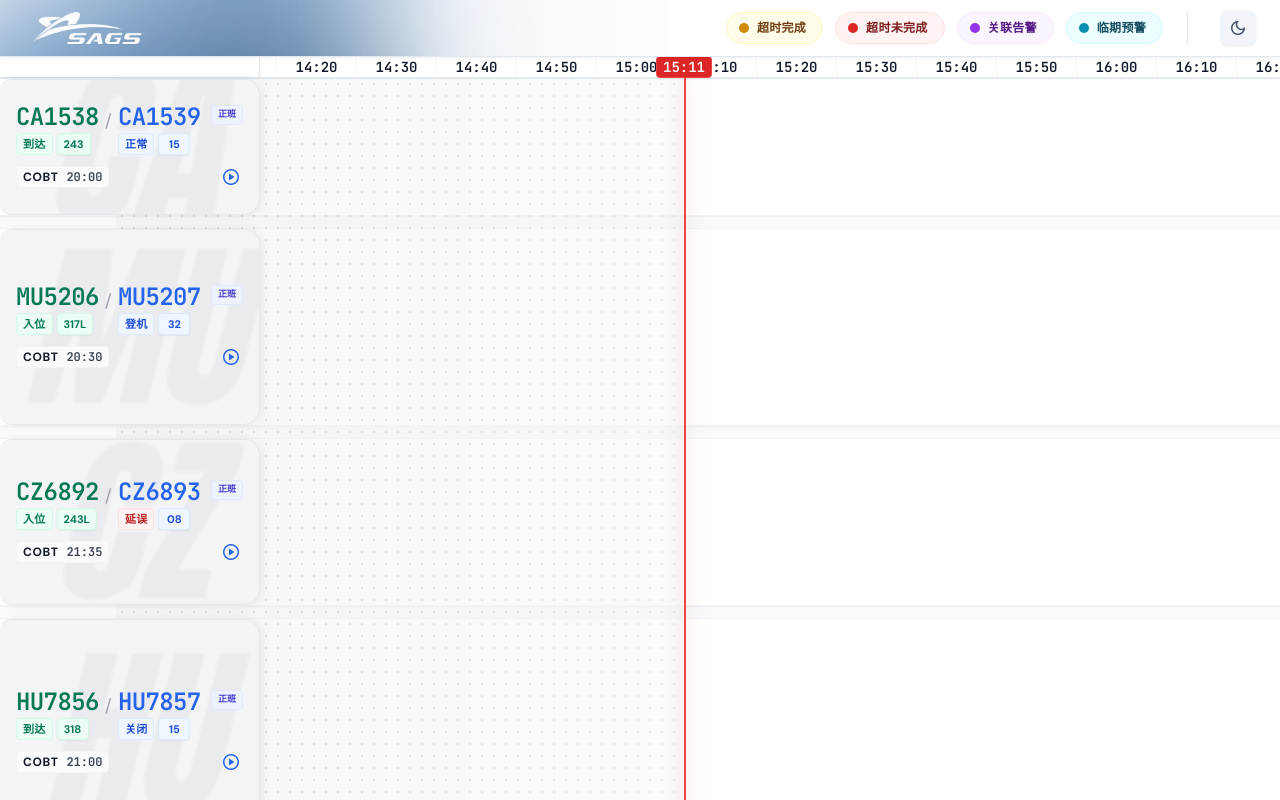
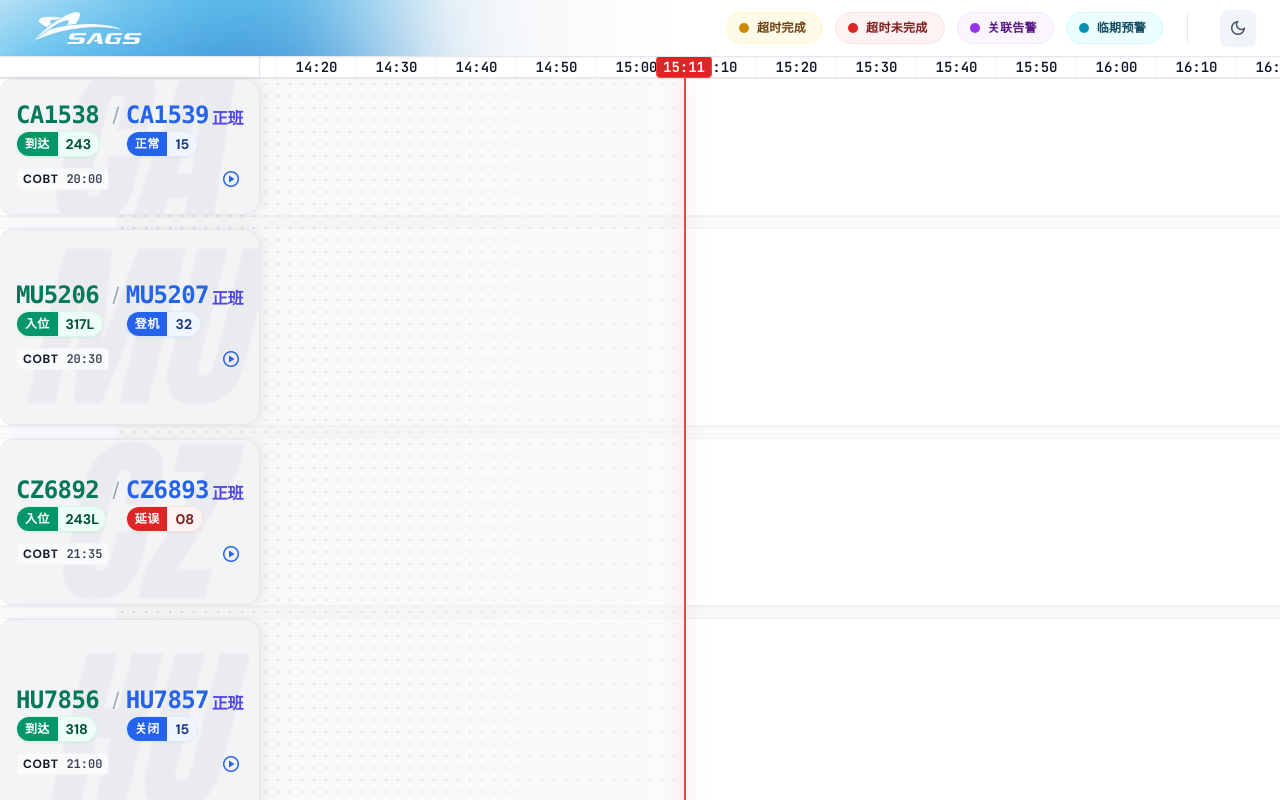
Before and after one commit to fwilyair/flight-ops-center, a React (Vite) app: page / in a window 1280 px wide. Built offline with nearby package versions, Linux system fonts and the light colour scheme.

Commit message:
chore: bump version to 0.1.0 and update README

```diff
--- a/components/GanttRow.tsx
+++ b/components/GanttRow.tsx
@@ -25,17 +25,17 @@ const FlightStatusBadge = ({ status, type = 'ARR' }: { status: string; type?: 'A
 
 const FlightTypeBadge = ({ type }: { type: FlightType }) => {
     const map: Record<FlightType, { label: string; style: string }> = {
-        'REG': { label: '正班', style: 'bg-indigo-50 text-indigo-700 border-indigo-100' },
-        'CARGO': { label: '货班', style: 'bg-purple-50 text-purple-700 border-purple-100' },
-        'EXTRA': { label: '加班', style: 'bg-orange-50 text-orange-700 border-orange-100' },
-        'FERRY': { label: '调机', style: 'bg-cyan-50 text-cyan-700 border-cyan-100' },
-        'DIV': { label: '备降', style: 'bg-rose-50 text-rose-700 border-rose-100' },
+        'REG': { label: '正班', style: 'text-indigo-600' },
+        'CARGO': { label: '货班', style: 'text-purple-600' },
+        'EXTRA': { label: '加班', style: 'text-orange-600' },
+        'FERRY': { label: '调机', style: 'text-cyan-600' },
+        'DIV': { label: '备降', style: 'text-rose-600' },
     };
 
     const config = map[type] || map['REG'];
 
     return (
-        <span className={`px-1.5 py-0.5 rounded text-[9px] font-bold border whitespace-nowrap ${config.style}`}>
+        <span className={`text-base font-bold whitespace-nowrap ${config.style} self-start mt-1 tracking-tight`}>
             {config.label}
         </span>
     );
@@ -57,8 +57,7 @@ const EventPill: React.FC<{ event: TimelineEvent; track: number }> = ({ event, t
             {/* 对齐时间刻度的圆点 (中心对齐 leftPos) - 尺寸增大 - 统一绿色 */}
             <div className={`absolute left-0 top-1/2 -translate-x-1/2 -translate-y-1/2 size-2.5 rounded-full bg-emerald-500 ring-2 ring-white dark:ring-gray-900 shadow-sm`}></div>
 
-            {/* 胶囊主体 - 向右偏移增加，适配更大的圆点 */}
-            <div className={`ml-4 flex items-stretch rounded-lg shadow-sm hover:shadow-lg overflow-hidden border ${colors.border} ${isDelayed ? 'animate-pulse' : ''}`}>
+            <div className={`ml-4 flex items-stretch rounded-full shadow-sm hover:shadow-lg overflow-hidden border ${colors.border} ${isDelayed ? 'animate-pulse' : ''}`}>
                 {/* 主标签部分 - 彩色背景 */}
                 <div className={`flex items-center px-2 py-[2px] ${colors.bg}`}>
                     <span className="text-sm font-bold text-white leading-none tracking-tight">
@@ -69,12 +68,12 @@ const EventPill: React.FC<{ event: TimelineEvent; track: number }> = ({ event, t
                 {/* 时间部分 - 浅色背景 */}
                 <div className={`flex items-center gap-1.5 px-2 py-[2px] ${colors.lightBg}`}>
                     <div className="flex items-center gap-1 leading-none">
-                        <span className="px-1 py-[1px] rounded-[2px] bg-blue-600 text-white text-xs font-bold transform scale-95 origin-center">计</span>
+                        <span className="px-1 py-[1px] rounded bg-blue-600 text-white text-xs font-bold transform scale-95 origin-center">计</span>
                         <span className="tabular-nums font-mono font-bold text-gray-900 dark:text-gray-100 text-sm leading-none">{event.timeScheduled || '--:--'}</span>
                     </div>
                     <div className="w-px h-3 bg-gray-300 dark:bg-gray-600 mx-0.5 opacity-50"></div>
                     <div className="flex items-center gap-1 leading-none">
-                        <span className="px-1 py-[1px] rounded-[2px] bg-green-600 text-white text-xs font-bold transform scale-95 origin-center">实</span>
+                        <span className="px-1 py-[1px] rounded bg-green-600 text-white text-xs font-bold transform scale-95 origin-center">实</span>
                         <span className="tabular-nums font-mono font-bold text-gray-900 dark:text-gray-100 text-sm leading-none">{event.timeActual}</span>
                     </div>
                 </div>
@@ -216,6 +215,42 @@ const TimelineAnnotation: React.FC<{ annotation: Annotation; index: number }> =
     );
 };
 
+const FusedInfoBadge = ({ label, value, type = 'ARR', status }: { label: string; value: string; type?: 'ARR' | 'DEP'; status?: string }) => {
+    let bgDark = 'bg-gray-600';
+    let bgLight = 'bg-gray-100';
+    let textDark = 'text-white';
+    let textLight = 'text-gray-900';
+    let border = 'border-gray-200';
+
+    if (status === '延误') {
+        bgDark = 'bg-red-600';
+        bgLight = 'bg-red-50';
+        textLight = 'text-red-900';
+        border = 'border-red-100';
+    } else if (type === 'ARR') {
+        bgDark = 'bg-emerald-600';
+        bgLight = 'bg-emerald-50';
+        textLight = 'text-emerald-900';
+        border = 'border-emerald-100';
+    } else {
+        bgDark = 'bg-blue-600';
+        bgLight = 'bg-blue-50';
+        textLight = 'text-blue-900';
+        border = 'border-blue-100';
+    }
+
+    return (
+        <div className={`flex items-center rounded-full overflow-hidden shadow-sm border ${border} h-[26px]`}>
+            <div className={`${bgDark} ${textDark} px-2 h-full flex items-center justify-center text-xs font-bold tracking-wide whitespace-nowrap`}>
+                {label}
+            </div>
+            <div className={`${bgLight} ${textLight} px-2 h-full flex items-center justify-center text-sm font-bold tabular-nums`}>
+                {value}
+            </div>
+        </div>
+    );
+};
+
 export const GanttRow: React.FC<GanttRowProps> = ({ flight }) => {
     const isDelay = flight.arrInfo?.status === '延误' || flight.depInfo?.status === '延误';
 
@@ -269,8 +304,8 @@ export const GanttRow: React.FC<GanttRowProps> = ({ flight }) => {
                     <div className="flex items-start justify-between w-full">
                         <div className="flex gap-1.5">
                             {/* Primary Column */}
-                            <div className="flex flex-col gap-1">
-                                <span className={`text-2xl font-bold leading-none tracking-tight font-mono ${flight.arrInfo ? 'text-emerald-700' : 'text-blue-600'}`}>
+                            <div className="flex flex-col gap-1 w-[90px] min-w-[90px]">
+                                <span className={`text-2xl font-bold leading-none tracking-tight ${flight.arrInfo ? 'text-emerald-700' : 'text-blue-600'}`} style={{ fontFamily: 'Consolas, Monaco, "Courier New", monospace', fontVariantNumeric: 'tabular-nums' }}>
                                     {flight.flightNo.split(" / ")[0]}
                                 </span>
 
@@ -280,23 +315,19 @@ export const GanttRow: React.FC<GanttRowProps> = ({ flight }) => {
                                         <>
                                             {/* Logic: If ARR, show ArrInfo. If DEP (and this is the main col), show DepInfo */}
                                             {flight.arrInfo ? (
-                                                <>
-                                                    <FlightStatusBadge status={flight.arrInfo.status} type="ARR" />
-                                                    {flight.arrInfo.stand && (
-                                                        <div className="h-[22px] min-w-[32px] px-1.5 flex items-center justify-center rounded bg-emerald-50 border border-emerald-100 shadow-sm">
-                                                            <span className="text-[11px] font-bold text-emerald-700 tabular-nums">{flight.arrInfo.stand}</span>
-                                                        </div>
-                                                    )}
-                                                </>
+                                                <FusedInfoBadge
+                                                    label={flight.arrInfo.status}
+                                                    value={flight.arrInfo.stand || '-'}
+                                                    type="ARR"
+                                                    status={flight.arrInfo.status}
+                                                />
                                             ) : flight.depInfo ? (
-                                                <>
-                                                    <FlightStatusBadge status={flight.depInfo.status} type="DEP" />
-                                                    {flight.depInfo.gate && (
-                                                        <div className="h-[22px] min-w-[32px] px-1.5 flex items-center justify-center rounded bg-blue-50 border border-blue-100 shadow-sm">
-                                                            <span className="text-[11px] font-bold text-blue-700 tabular-nums">{flight.depInfo.gate}</span>
-                                                        </div>
-                                                    )}
-                                                </>
+                                                <FusedInfoBadge
+                                                    label={flight.depInfo.status}
+                                                    value={flight.depInfo.gate || '-'}
+                                                    type="DEP"
+                                                    status={flight.depInfo.status}
+                                                />
                                             ) : null}
                                         </>
                                     )}
@@ -306,23 +337,21 @@ export const GanttRow: React.FC<GanttRowProps> = ({ flight }) => {
                             {/* Divider & Secondary Column (Codeshare / Outbound) */}
                             {flight.codeshare && (
                                 <>
-                                    <span className="text-gray-400 text-lg pt-[2px]">/</span>
+                                    <span className="text-gray-400 text-xl pt-[2px] self-start leading-none font-light">/</span>
                                     <div className="flex flex-col gap-1">
-                                        <span className={`text-2xl font-bold leading-none tracking-tight font-mono ${flight.arrInfo && flight.depInfo ? 'text-blue-600' : 'text-gray-500'}`}>
+                                        <span className={`text-2xl font-bold leading-none tracking-tight ${flight.arrInfo && flight.depInfo ? 'text-blue-600' : 'text-gray-500'}`} style={{ fontFamily: 'Consolas, Monaco, "Courier New", monospace', fontVariantNumeric: 'tabular-nums' }}>
                                             {flight.codeshare}
                                         </span>
 
                                         {/* Secondary Status Info (Only for Dual flights where 2nd col is Dep) */}
                                         <div className="flex items-center gap-1 min-h-[22px]">
                                             {flight.arrInfo && flight.depInfo && (
-                                                <>
-                                                    <FlightStatusBadge status={flight.depInfo.status} type="DEP" />
-                                                    {flight.depInfo.gate && (
-                                                        <div className="h-[22px] min-w-[32px] px-1.5 flex items-center justify-center rounded bg-blue-50 border border-blue-100 shadow-sm">
-                                                            <span className="text-[11px] font-bold text-blue-700 tabular-nums">{flight.depInfo.gate}</span>
-                                                        </div>
-                                                    )}
-                                                </>
+                                                <FusedInfoBadge
+                                                    label={flight.depInfo.status}
+                                                    value={flight.depInfo.gate || '-'}
+                                                    type="DEP"
+                                                    status={flight.depInfo.status}
+                                                />
                                             )}
                                         </div>
                                     </div>
--- a/components/Header.tsx
+++ b/components/Header.tsx
@@ -117,14 +117,14 @@ export const Header: React.FC = () => {
 
         {/* Liquid Blobs Container - High Blur for Fusion */}
         <div className="absolute inset-0 filter blur-3xl opacity-80 dark:opacity-60">
-          {/* Blob 1: Professional Blue (#3B75B0) */}
-          <div className="absolute top-[-10%] left-[-10%] w-72 h-72 bg-[#3B75B0] rounded-full mix-blend-multiply filter blur-xl animate-blob"></div>
+          {/* Blob 1: Main Subject Blue (Vivid) */}
+          <div className="absolute top-[-10%] left-[-10%] w-72 h-72 bg-[#00A0E9] rounded-full mix-blend-multiply filter blur-xl animate-blob"></div>
 
-          {/* Blob 2: Deep Depth (#2A5A8A) */}
-          <div className="absolute top-[-10%] left-[20%] w-72 h-72 bg-[#2A5A8A] rounded-full mix-blend-multiply filter blur-xl animate-blob animation-delay-2000"></div>
+          {/* Blob 2: Deep Depth (Darker Blue) */}
+          <div className="absolute top-[-10%] left-[20%] w-72 h-72 bg-[#0077CC] rounded-full mix-blend-multiply filter blur-xl animate-blob animation-delay-2000"></div>
 
-          {/* Blob 3: Soft Light (#6B9AC9) */}
-          <div className="absolute bottom-[-20%] left-[10%] w-72 h-72 bg-[#6B9AC9] rounded-full mix-blend-multiply filter blur-xl animate-blob animation-delay-4000"></div>
+          {/* Blob 3: Soft Light (Cyan Tint) */}
+          <div className="absolute bottom-[-20%] left-[10%] w-72 h-72 bg-[#33BEF2] rounded-full mix-blend-multiply filter blur-xl animate-blob animation-delay-4000"></div>
         </div>
 
         {/* Logo Container (Positioned on top of the liquid) */}
--- a/package.json
+++ b/package.json
@@ -1,7 +1,7 @@
 {
   "name": "flight-ops-center",
   "private": true,
-  "version": "0.0.0",
+  "version": "0.1.0",
   "type": "module",
   "scripts": {
     "dev": "vite",
```
Also changed, not shown: 1 other file (tests, documents, lock files or other folders).
